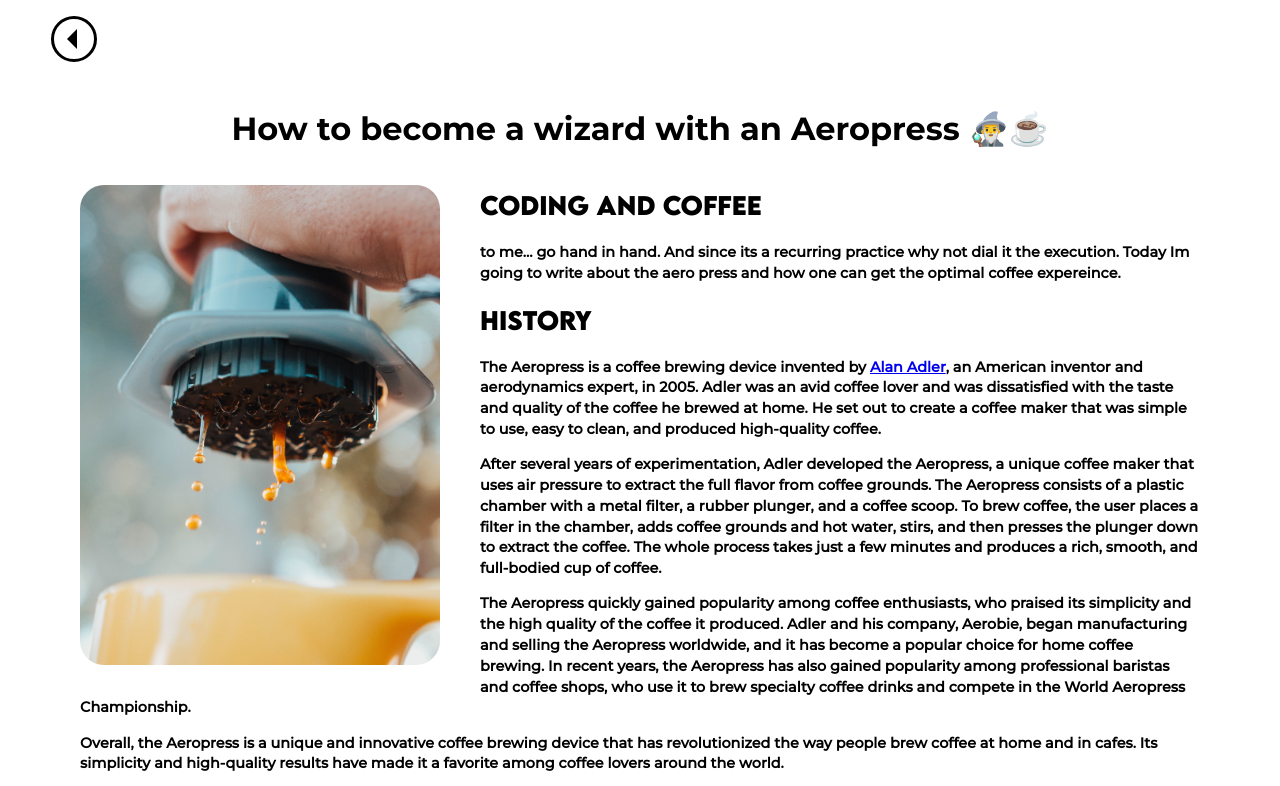
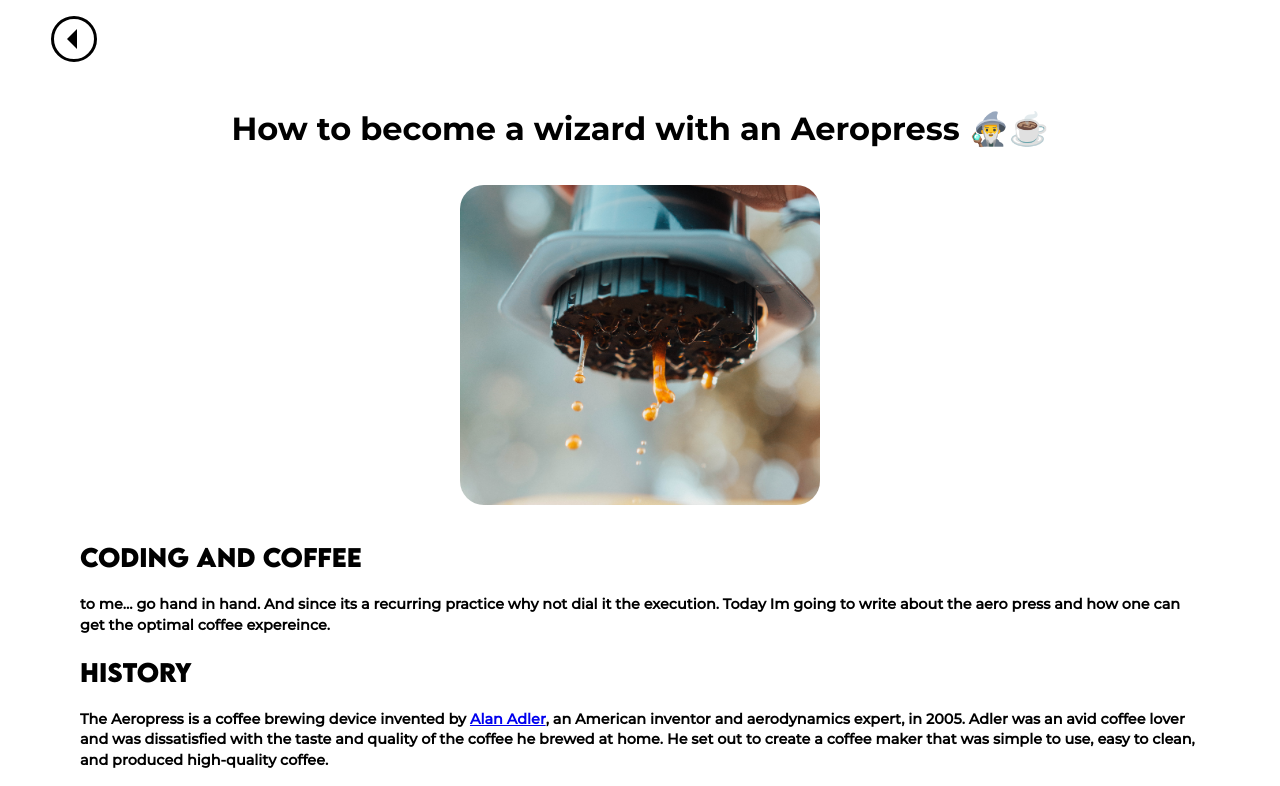
Before and after one commit to CodeJonesW/Wills_Blog, a Next.js app: page /blog/aero-press-wizard in a window 1280 px wide. Shown: the top 786 px of the page. Built offline with nearby package versions, Linux system fonts and the light colour scheme.

Commit message:
fix issue with image and text size pending screen size (#61)

```diff
--- a/pages/blog/[slug].tsx
+++ b/pages/blog/[slug].tsx
@@ -64,6 +64,12 @@ export default function PostPage({
         transition={{ duration: 4, type: "spring" }}
       >
         <H1>{title}</H1>
+        <PostImage
+          style={{ width: "300px", height: "300px" }}
+          loading="lazy"
+          src={cover_image}
+          alt={title}
+        />
         <div
           style={{
             display: "flex-wrap",
@@ -71,15 +77,6 @@ export default function PostPage({
             flexDirection: "row",
           }}
         >
-          <div
-            style={{
-              float: "left",
-              paddingRight: "16px",
-              maxWidth: "400px",
-            }}
-          >
-            <PostImage loading="lazy" src={cover_image} alt={title} />
-          </div>
           <div
             style={{ paddingLeft: "16px", paddingRight: "16px" }}
             dangerouslySetInnerHTML={{ __html: marked(content) }}
```
